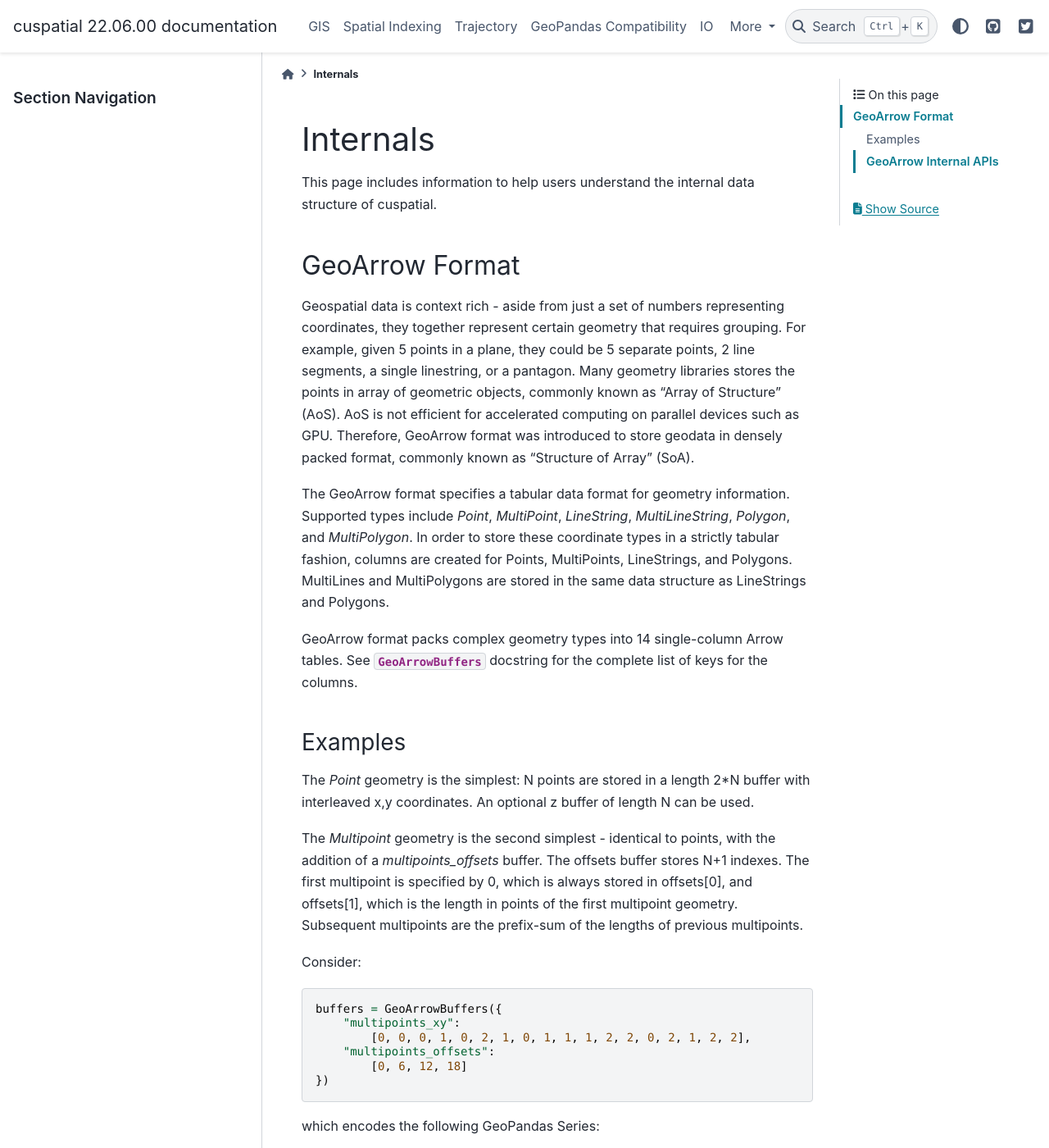
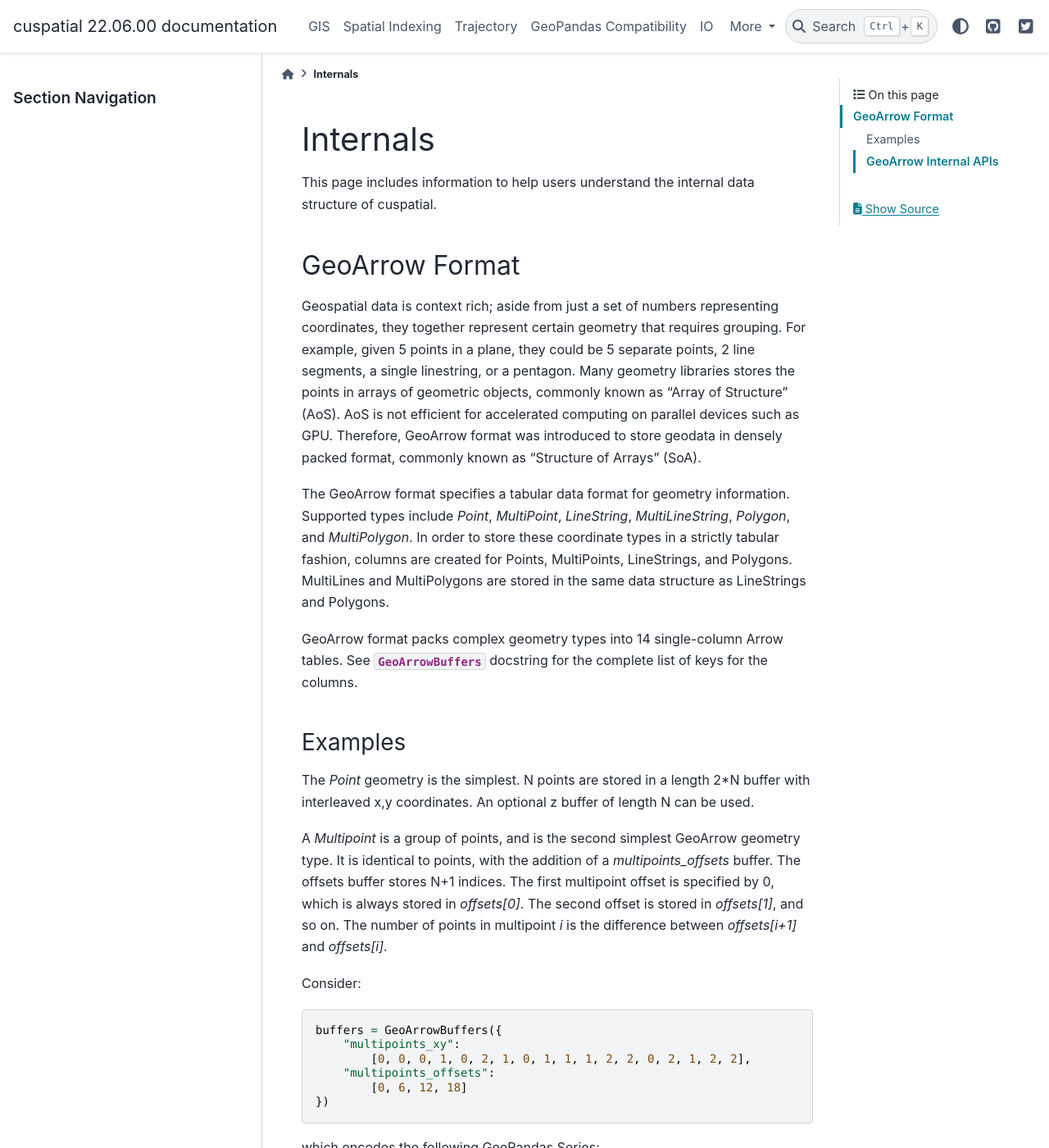
Before and after one commit to rapidsai/cuspatial, a Sphinx documentation site: the page built from docs/source/api_docs/internals.rst, in a window 1280 px wide and 1400 px high. Shown: the whole window at 82% size. Built offline with Sphinx 7.4.7 and the PyData theme 0.15.4, drawn with Linux system fonts in a browser that asks for light colours; some of the changed text lies outside the part shown.

Commit message:
Various updates to docs wordings.
Co-authored-by: Mark Harris <mharris@nvidia.com>

```diff
--- a/docs/source/api_docs/geopandas_compatibility.rst
+++ b/docs/source/api_docs/geopandas_compatibility.rst
@@ -1,7 +1,7 @@
 GeoPandas Compatibility
 -----------------------
 
-We support any geometry format supported by `GeoPandas`. Load geometry information from a `GeoPandas.GeoSeries` or `GeoPandas.GeoDataFrame`.
+cuSpatial supports any geometry format supported by `GeoPandas`. Load geometry information from a `GeoPandas.GeoSeries` or `GeoPandas.GeoDataFrame`.
 
     >>> gpdf = geopandas.read_file('arbitrary.txt')
         cugpdf = cuspatial.from_geopandas(gpdf)
--- a/docs/source/api_docs/gis.rst
+++ b/docs/source/api_docs/gis.rst
@@ -1,7 +1,7 @@
 GIS
 ---
 
-Two GIS functions make it easier to compute distances with geographic coordinates.
+Functions for computing geographic coordinates.
 
 .. currentmodule:: cuspatial
 
--- a/docs/source/api_docs/internals.rst
+++ b/docs/source/api_docs/internals.rst
@@ -7,15 +7,15 @@ data structure of cuspatial.
 GeoArrow Format
 +++++++++++++++
 
-Geospatial data is context rich - aside from just a set of
+Geospatial data is context rich; aside from just a set of
 numbers representing coordinates, they together represent certain geometry
 that requires grouping. For example, given 5 points in a plane,
 they could be 5 separate points, 2 line segments, a single linestring,
-or a pantagon. Many geometry libraries stores the points in
-array of geometric objects, commonly known as "Array of Structure" (AoS).
+or a pentagon. Many geometry libraries stores the points in
+arrays of geometric objects, commonly known as "Array of Structure" (AoS).
 AoS is not efficient for accelerated computing on parallel devices such
 as GPU. Therefore, GeoArrow format was introduced to store geodata in
-densely packed format, commonly known as "Structure of Array" (SoA).
+densely packed format, commonly known as "Structure of Arrays" (SoA).
 
 The GeoArrow format specifies a tabular data format for geometry
 information. Supported types include `Point`, `MultiPoint`, `LineString`,
@@ -32,16 +32,17 @@ for the complete list of keys for the columns.
 Examples
 ********
 
-The `Point` geometry is the simplest: N points are stored in a length 2*N
+The `Point` geometry is the simplest. N points are stored in a length 2*N
 buffer with interleaved x,y coordinates. An optional z buffer of length N
 can be used.
 
-The `Multipoint` geometry is the second simplest - identical to points,
-with the addition of a `multipoints_offsets` buffer. The offsets buffer
-stores N+1 indexes. The first multipoint is specified by 0, which is always
-stored in offsets[0], and offsets[1], which is the length in points of
-the first multipoint geometry. Subsequent multipoints are the prefix-sum of
-the lengths of previous multipoints.
+A `Multipoint` is a group of points, and is the second simplest GeoArrow
+geometry type. It is identical to points, with the addition of a
+`multipoints_offsets` buffer. The offsets buffer stores N+1 indices. The
+first multipoint offset is specified by 0, which is always stored in
+`offsets[0]`. The second offset is stored in `offsets[1]`, and so on.
+The number of points in multipoint `i` is the difference between
+`offsets[i+1]` and `offsets[i]`.
 
 
 Consider::
@@ -63,7 +64,7 @@ which encodes the following GeoPandas Series::
 
 `LineString` geometry is more complicated than multipoints because the
 format allows for the use of `LineStrings` and `MultiLineStrings` in the same
-buffer, via the mlines key::
+buffer, via the `mlines` key::
 
     buffers = GeoArrowBuffers({
         "lines_xy":
--- a/docs/source/api_docs/spatial_indexing.rst
+++ b/docs/source/api_docs/spatial_indexing.rst
@@ -1,8 +1,7 @@
 Spatial Indexing
 ----------------
 
-Spatial indexing functions provide blisteringly-fast on-GPU point-in-polygon
-operations.
+Spatial indexing functions provide GPU-accelerated point-in-polygon and spatial join operations.
 
 .. currentmodule:: cuspatial
 
--- a/docs/source/api_docs/trajectory.rst
+++ b/docs/source/api_docs/trajectory.rst
@@ -1,7 +1,7 @@
 Trajectory
 ----------
 
-Trajectory functions make it easy to identify and group trajectories from point data.
+Functions for identifying and grouping trajectories from point data.
 
 .. currentmodule:: cuspatial
 
--- a/docs/source/index.rst
+++ b/docs/source/index.rst
@@ -21,7 +21,7 @@ for the six fundamental geometry types:
 Point, MultiPoint, Lines, MultiLines, Polygons, and MultiPolygons.
 MultiGeometry is a possibility that may be implemented in the future.
 GeoArrow uses packed coordinate and offset columns to define objects,
-which enables very-fast copy between CPU, GPU, and NIC.
+which enables very fast copies between CPU, GPU, and NIC.
 
 Any data source that is loaded into cuSpatial via :func:`cuspatial.from_geopandas`
 can then take advantage of `cudf`'s GPU-accelerated Arrow I/O routines.
```
Also changed, not shown: other parts of docs/source/api_docs/internals.rst (+2 -1 lines), 1 other file.
